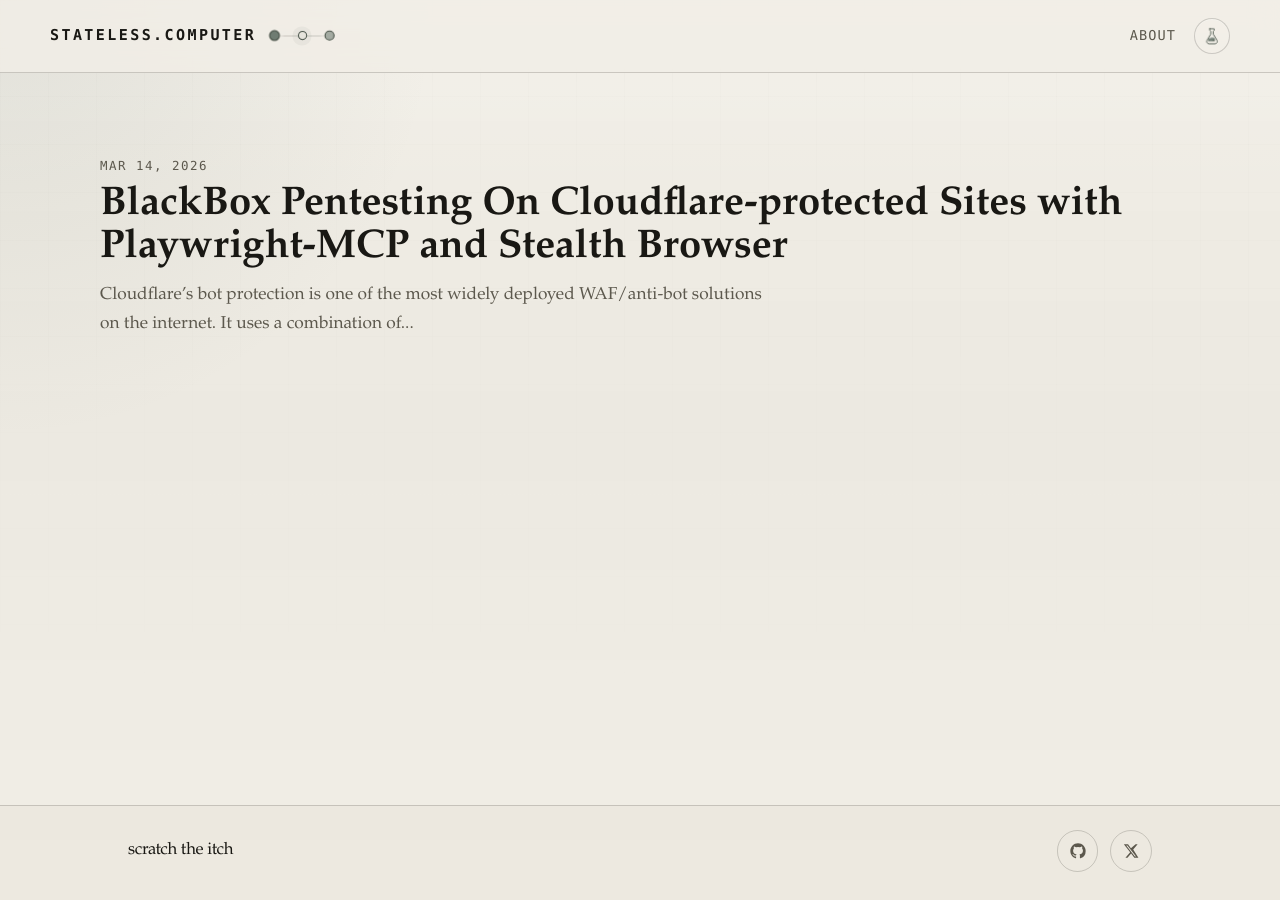
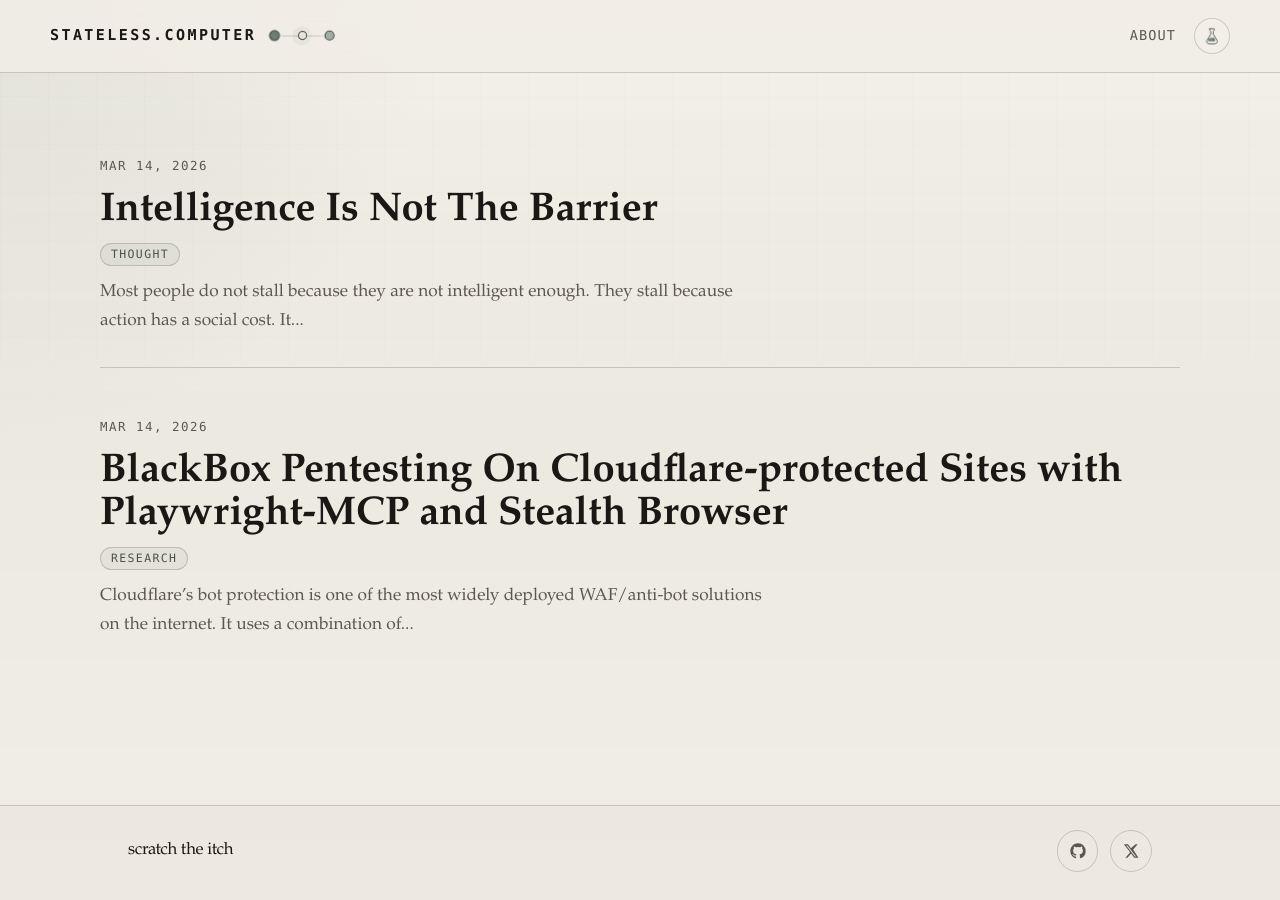
Before and after one commit to 1ikeadragon/cap, a Jekyll site: the page built from index.md, in a window 1280 px wide. Built offline with Jekyll 4.4.1, drawn with Linux system fonts in a browser that asks for light colours.

Commit message:
Show post categories and add sample thought post

```diff
--- /dev/null
+++ b/_includes/post-taxonomy.html
@@ -0,0 +1,9 @@
+{%- assign taxonomy_terms = include.item.categories | default: empty -%}
+
+{%- if taxonomy_terms != empty -%}
+  <div class="post-taxonomy" aria-label="Post categories">
+    {%- for term in taxonomy_terms -%}
+      <span class="taxonomy-chip">{{ term | replace: "-", " " | upcase }}</span>
+    {%- endfor -%}
+  </div>
+{%- endif -%}
--- a/_layouts/home.html
+++ b/_layouts/home.html
@@ -24,6 +24,7 @@ layout: base
             {{ post.title | escape }}
           </a>
         </h3>
+        {%- include post-taxonomy.html item=post -%}
         {%- if site.minima.show_excerpts -%}
           <div class="post-excerpt">{{ post.excerpt | strip_html | truncatewords: 20 }}</div>
         {%- endif -%}
--- a/_layouts/post.html
+++ b/_layouts/post.html
@@ -30,6 +30,7 @@ layout: base
       </div>
       {%- endif %}
     </div>
+    {%- include post-taxonomy.html item=page -%}
   </header>
 
   <div class="post-content e-content" itemprop="articleBody">
--- /dev/null
+++ b/_posts/2026-03-15-intelligence-is-not-the-barrier.md
@@ -0,0 +1,52 @@
+---
+layout: post
+title: "Intelligence Is Not The Barrier"
+date: 2026-03-15 04:35:00 +0530
+categories: thought
+---
+
+Most people do not stall because they are not intelligent enough. They stall because action has a social cost. It is embarrassing to be seen trying, painful to be seen failing, and deeply uncomfortable to discover that effort does not immediately turn into progress.
+
+That is why intelligence is often overrated as an explanation for outcomes. It is visible, flattering, and easy to talk about. It lets us tell a clean story. The messier truth is that many hard things are blocked by consistency, emotional tolerance, and the willingness to stay in contact with confusion longer than feels reasonable.
+
+## The Real Friction
+
+The real barrier is usually one of these:
+
+- You do not want to look naive.
+- You do not want to produce mediocre work in public.
+- You do not want to commit to a path that might take months before it becomes legible.
+- You do not want to find out that your taste is ahead of your ability.
+
+None of these are intelligence problems. They are posture problems. They are identity problems. They are stamina problems.
+
+Smart people run into this just as often as everyone else. Sometimes more often. If you have been rewarded for being quick, you can become unusually allergic to being bad at something for a while. You start protecting the image of being capable instead of doing the slower work required to become capable again in a new domain.
+
+## What Actually Helps
+
+Progress usually begins when the question changes from "am I smart enough for this?" to "can I remain steady while this is unclear?"
+
+That shift matters. It moves attention away from talent and toward process. It makes room for repetition. It lowers the drama. It turns the work back into something practical.
+
+A lot of meaningful work is just repeated contact with the edge of your understanding:
+
+- reading one more paper
+- testing one more idea
+- rewriting one more paragraph
+- sitting with one more hour of partial understanding
+
+That does not sound glamorous, which is exactly why people keep searching for a more flattering explanation.
+
+## A Better Standard
+
+Maybe the better standard is not brilliance, but durability.
+
+Can you keep going when the work stops rewarding you immediately?
+
+Can you stay honest when your first attempts are clumsy?
+
+Can you keep your ego out of the feedback loop long enough to improve?
+
+If you can, then intelligence stops being the central question. It becomes one input among many, not the gate.
+
+And that is useful, because it means the path forward is rarely mysterious. Usually, it is just uncomfortable.
--- a/assets/css/style.scss
+++ b/assets/css/style.scss
@@ -778,6 +778,28 @@ body.is-lightening .theme-splash-blot-b {
   color: var(--muted);
 }
 
+.post-taxonomy {
+  display: flex;
+  flex-wrap: wrap;
+  gap: 8px;
+  margin: 0 0 12px;
+}
+
+.taxonomy-chip {
+  display: inline-flex;
+  align-items: center;
+  padding: 0.28rem 0.62rem;
+  border: 1px solid var(--line);
+  border-radius: 999px;
+  background: rgba(111, 124, 114, 0.08);
+  color: var(--accent-strong);
+  font-family: var(--font-mono);
+  font-size: 0.72rem;
+  letter-spacing: 0.12em;
+  line-height: 1;
+  text-transform: uppercase;
+}
+
 .post {
   width: min(100%, 64rem);
   margin: 0 auto;
@@ -802,6 +824,7 @@ body.is-lightening .theme-splash-blot-b {
   flex-wrap: wrap;
   gap: 10px;
   align-items: center;
+  margin-bottom: 14px;
 }
 
 .bullet-divider,
```
